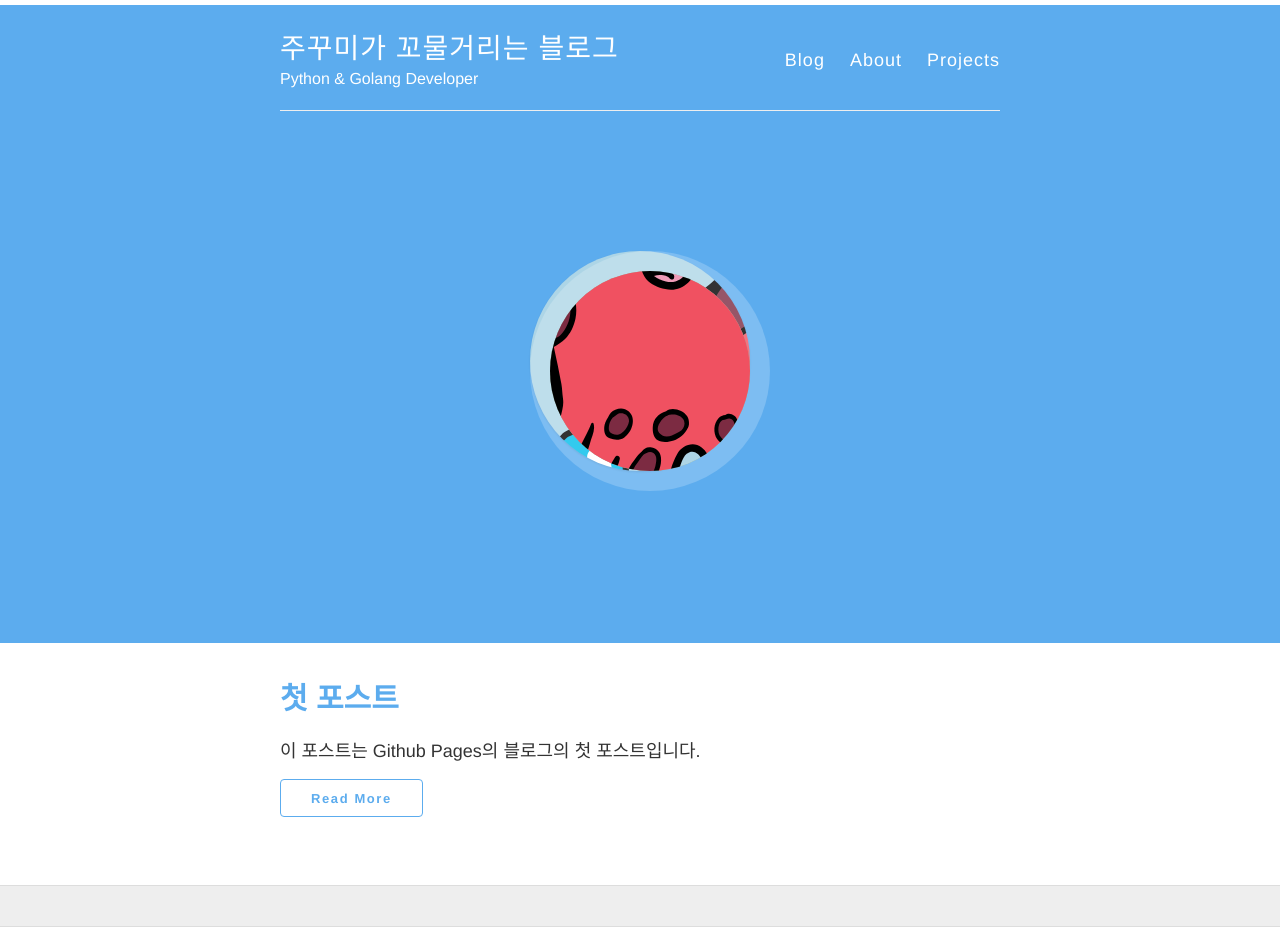
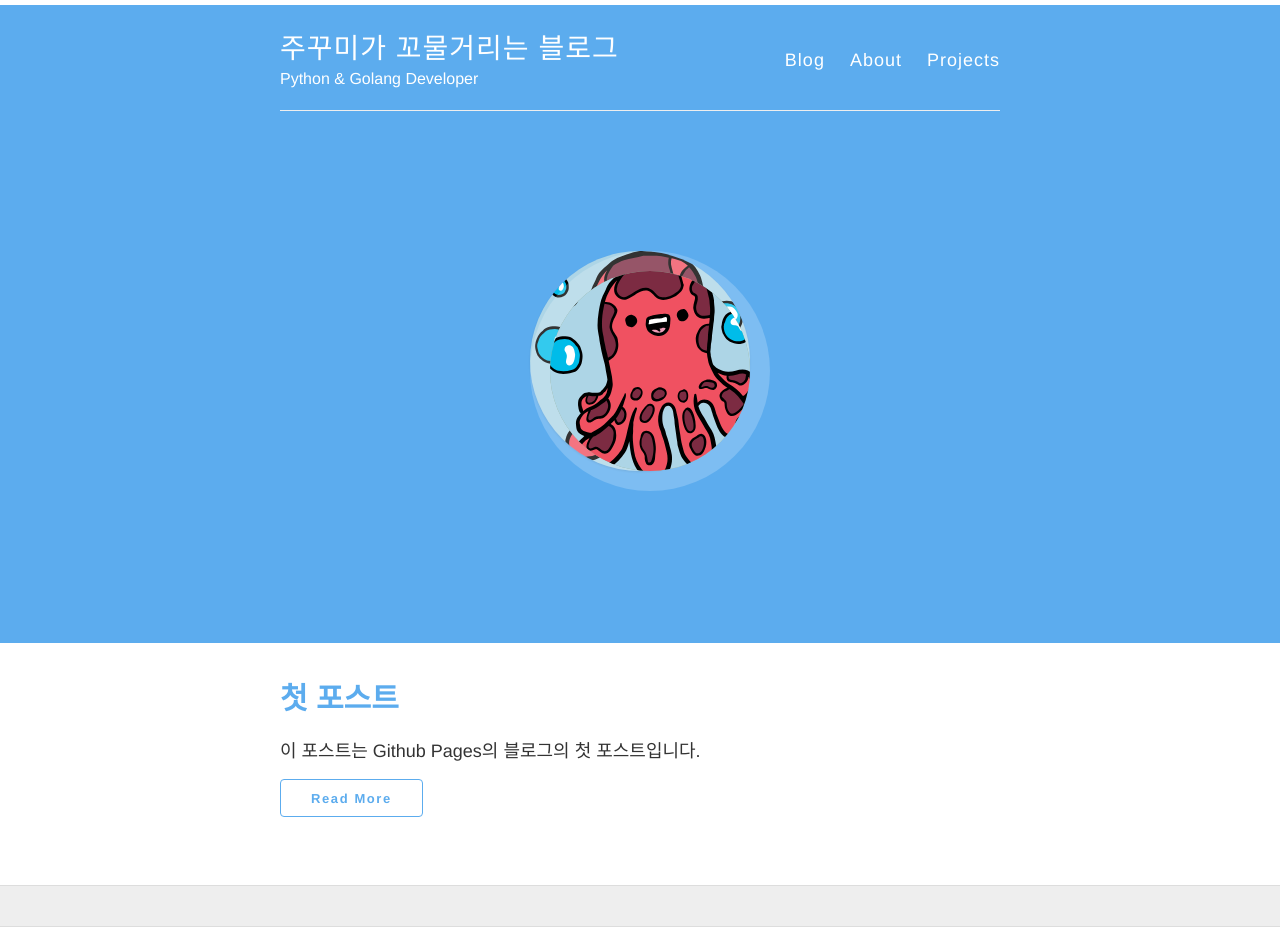
Before and after one commit to joshua1b/joshua1b.github.io, a Jekyll site: the page built from index.html, in a window 1280 px wide. Built offline with Jekyll 4.4.1, drawn with Linux system fonts in a browser that asks for light colours; nearby versions of some CDN libraries.

Commit message:
resizing octopus.svg -3

```diff
--- a/_sass/_jekyll-mono.scss
+++ b/_sass/_jekyll-mono.scss
@@ -240,6 +240,7 @@ button.button-primary:focus {
 
 .ch-img-1 {
 	background-image: url(#{$avatar});
+	background-size: 220px 220px;
 }
 
 .ch-info h3 {
```
